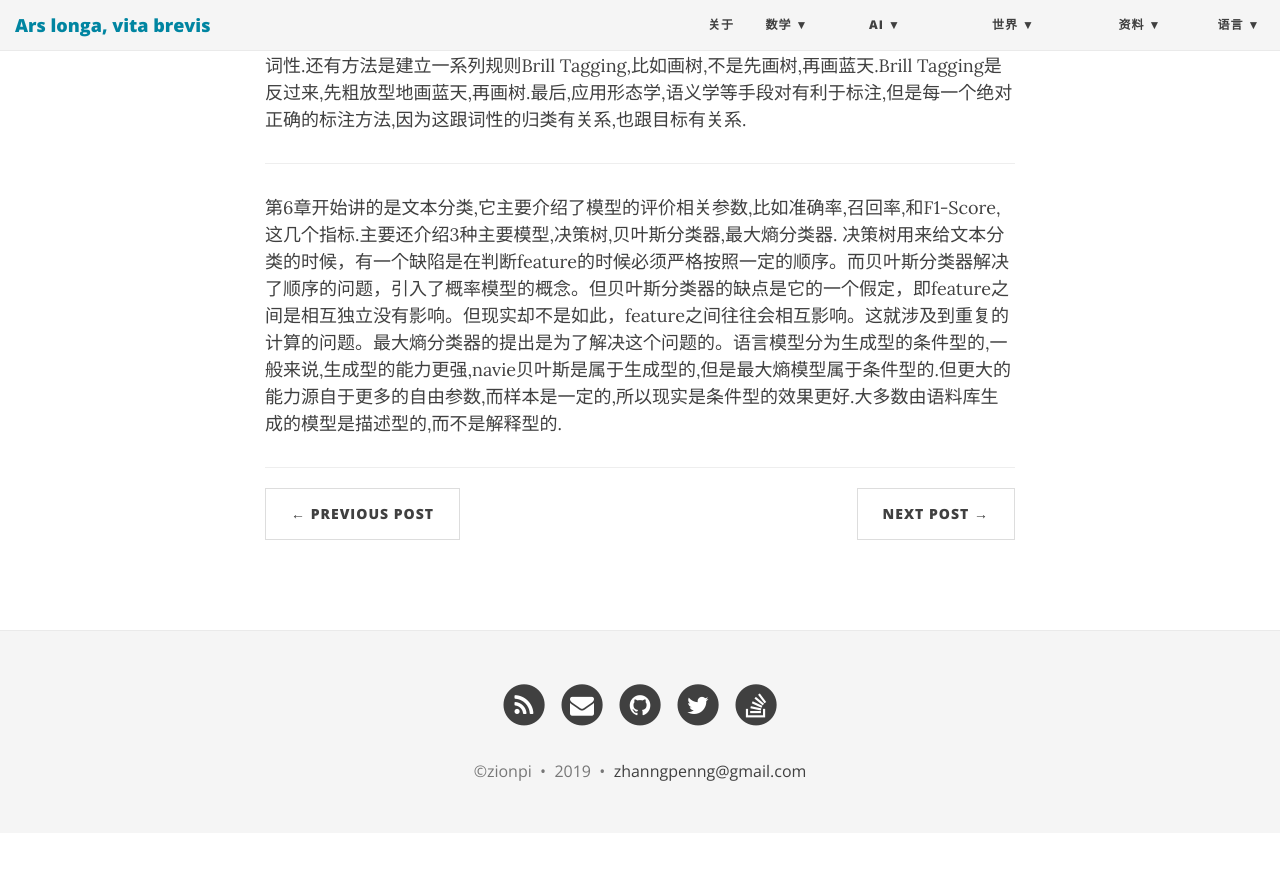
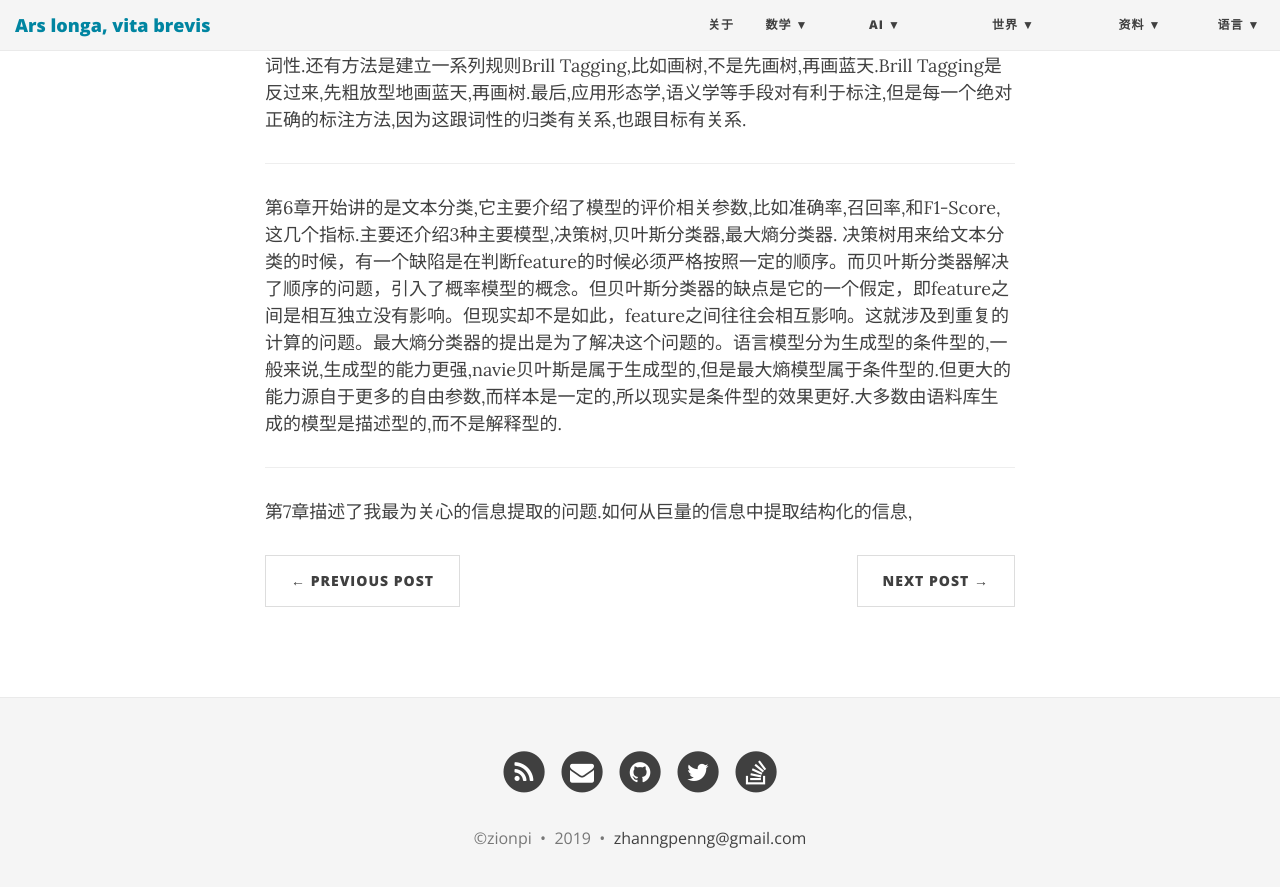
Before and after one commit to ZionPi/zionpi.github.io, a Jekyll site: the page built from _posts/2013-10-02-natural-language-processing-with-python.md, in a window 1280 px wide and 900 px high, scrolled down 897 px. Shown: the top 887 px of the window. Built offline with Jekyll 4.4.1, drawn with Linux system fonts in a browser that asks for light colours; nearby versions of some CDN libraries; before the commit the page ends 1730 px from its top, so only the background shows below that.

Commit message:
Update 2013-10-02-natural-language-processing-with-python.md

```diff
--- a/_posts/2013-10-02-natural-language-processing-with-python.md
+++ b/_posts/2013-10-02-natural-language-processing-with-python.md
@@ -25,3 +25,4 @@ Tagging,比如画树,不是先画树,再画蓝天.Brill Tagging是反过来,先
 决策树用来给文本分类的时候，有一个缺陷是在判断feature的时候必须严格按照一定的顺序。而贝叶斯分类器解决了顺序的问题，引入了概率模型的概念。但贝叶斯分类器的缺点是它的一个假定，即feature之间是相互独立没有影响。但现实却不是如此，feature之间往往会相互影响。这就涉及到重复的计算的问题。最大熵分类器的提出是为了解决这个问题的。语言模型分为生成型的条件型的,一般来说,生成型的能力更强,navie贝叶斯是属于生成型的,但是最大熵模型属于条件型的.但更大的能力源自于更多的自由参数,而样本是一定的,所以现实是条件型的效果更好.大多数由语料库生成的模型是描述型的,而不是解释型的.
 
 ---
+第7章描述了我最为关心的信息提取的问题.如何从巨量的信息中提取结构化的信息,
```
